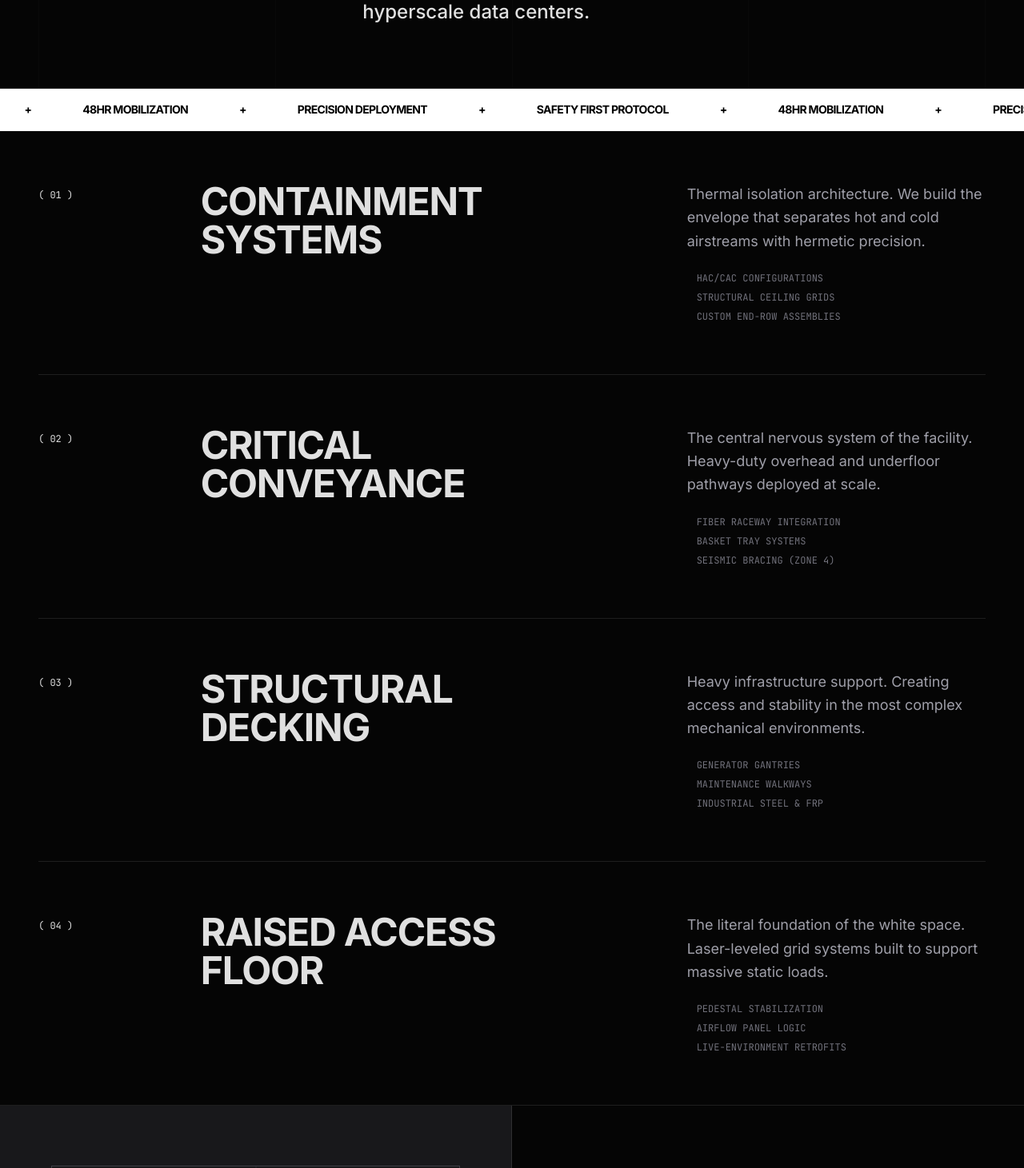
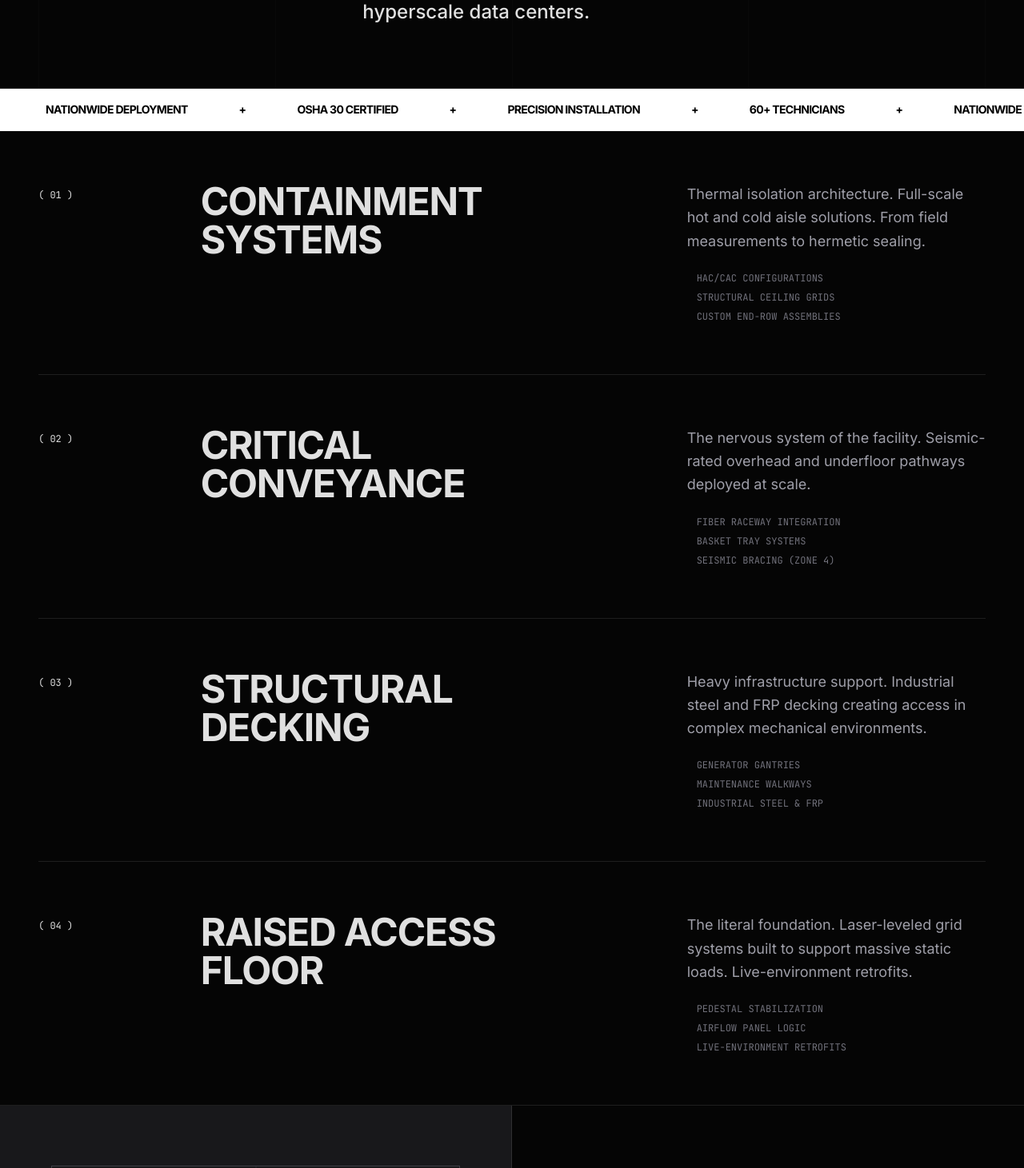
Before and after one commit to BreezBlox/breezblox.com.v2, a Next.js app: page / in a window 1280 px wide. Shown: the part 689-2150 px from the top of the page at 80% size. Built offline with nearby package versions, Linux system fonts and the light colour scheme.

Commit message:
Update content from levelupinstallation.org audit

```diff
--- a/src/app/page.tsx
+++ b/src/app/page.tsx
@@ -46,11 +46,11 @@ import {
 
 const COMPANY = {
   name: "Level Up",
-  tagline: "Installation Corp.",
+  tagline: "Structure & Data",
   yearEstablished: "2014",
   location: "SLC, UT",
   phone: "385-335-5542",
-  email: "info@levelupinstall.com",
+  email: "johncook@levelupinstalling.com",
 };
 
 
@@ -80,7 +80,7 @@ const SERVICES = [
   {
     id: "01",
     title: "Containment Systems",
-    desc: "Thermal isolation architecture. We build the envelope that separates hot and cold airstreams with hermetic precision.",
+    desc: "Thermal isolation architecture. Full-scale hot and cold aisle solutions. From field measurements to hermetic sealing.",
     specs: [
       "HAC/CAC Configurations",
       "Structural Ceiling Grids",
@@ -90,7 +90,7 @@ const SERVICES = [
   {
     id: "02",
     title: "Critical Conveyance",
-    desc: "The central nervous system of the facility. Heavy-duty overhead and underfloor pathways deployed at scale.",
+    desc: "The nervous system of the facility. Seismic-rated overhead and underfloor pathways deployed at scale.",
     specs: [
       "Fiber Raceway Integration",
       "Basket Tray Systems",
@@ -100,7 +100,7 @@ const SERVICES = [
   {
     id: "03",
     title: "Structural Decking",
-    desc: "Heavy infrastructure support. Creating access and stability in the most complex mechanical environments.",
+    desc: "Heavy infrastructure support. Industrial steel and FRP decking creating access in complex mechanical environments.",
     specs: [
       "Generator Gantries",
       "Maintenance Walkways",
@@ -110,7 +110,7 @@ const SERVICES = [
   {
     id: "04",
     title: "Raised Access Floor",
-    desc: "The literal foundation of the white space. Laser-leveled grid systems built to support massive static loads.",
+    desc: "The literal foundation. Laser-leveled grid systems built to support massive static loads. Live-environment retrofits.",
     specs: [
       "Pedestal Stabilization",
       "Airflow Panel Logic",
@@ -125,9 +125,10 @@ const SERVICES = [
    ============================================================ */
 
 const MARQUEE_ITEMS = [
-  "Safety First Protocol",
-  "48hr Mobilization",
-  "Precision Deployment"
+  "60+ Technicians",
+  "Nationwide Deployment",
+  "OSHA 30 Certified",
+  "Precision Installation"
 ];
 
 
@@ -139,7 +140,7 @@ const FEATURES = [
   {
     number: "01",
     title: "Rapid Mobilization",
-    desc: "Crews ready to deploy nationwide within 48 hours. We keep the schedule moving."
+    desc: "60+ technicians ready to deploy nationwide. We keep the schedule moving."
   },
   {
     number: "02",
@@ -391,8 +392,8 @@ export default function LevelUpPage() {
                 {/* Service Content (expandable on mobile) */}
                 <div className="md:col-span-4 md:col-start-9 flex justify-between items-start">
                   <div className={`overflow-hidden transition-all duration-500 ease-in-out ${activeAccordion === idx
-                      ? 'max-h-96 opacity-100'
-                      : 'max-h-0 opacity-0 md:max-h-96 md:opacity-100'
+                    ? 'max-h-96 opacity-100'
+                    : 'max-h-0 opacity-0 md:max-h-96 md:opacity-100'
                     }`}>
                     <p className="text-zinc-400 text-lg leading-relaxed mb-6">
                       {service.desc}
```
